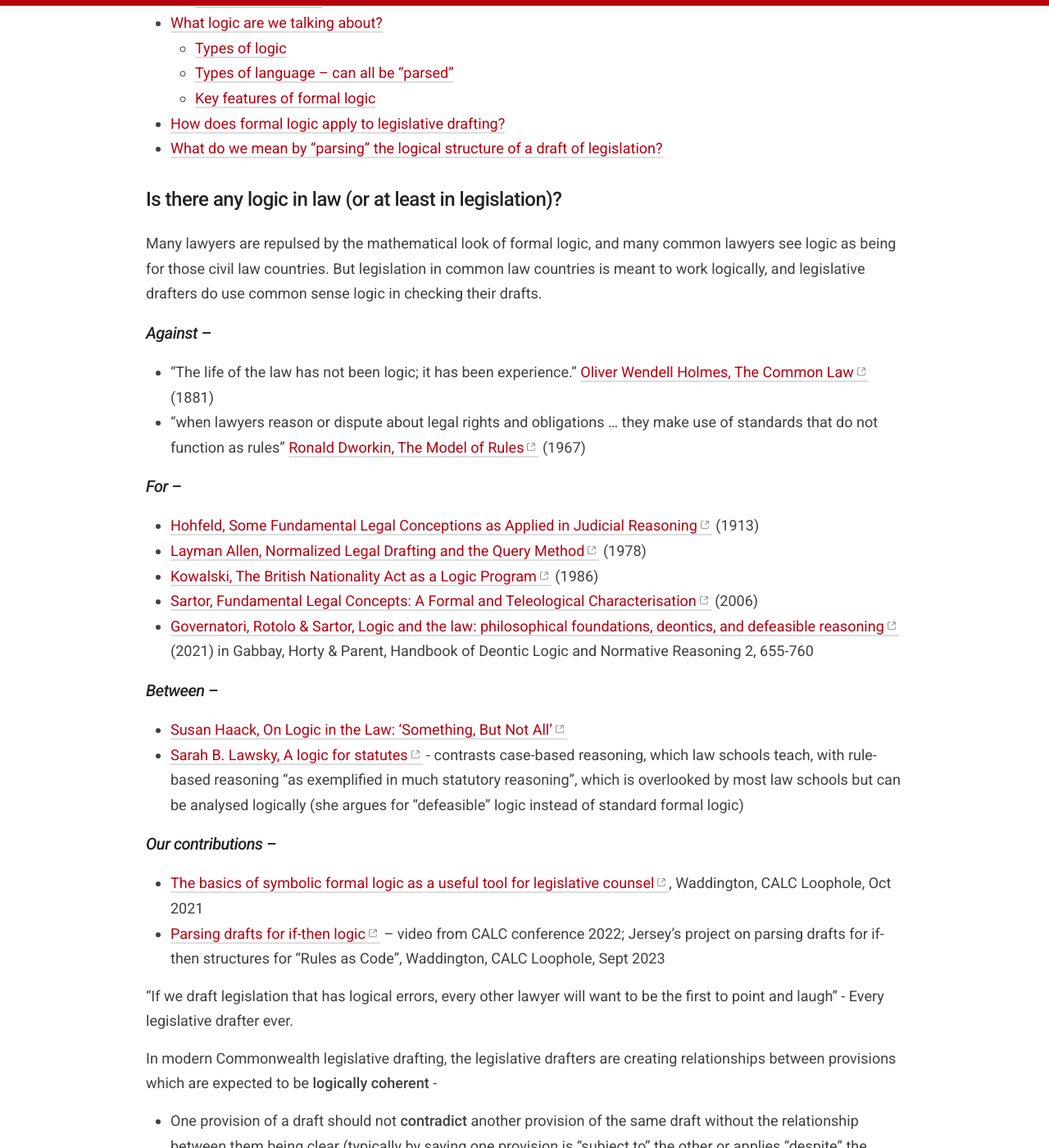
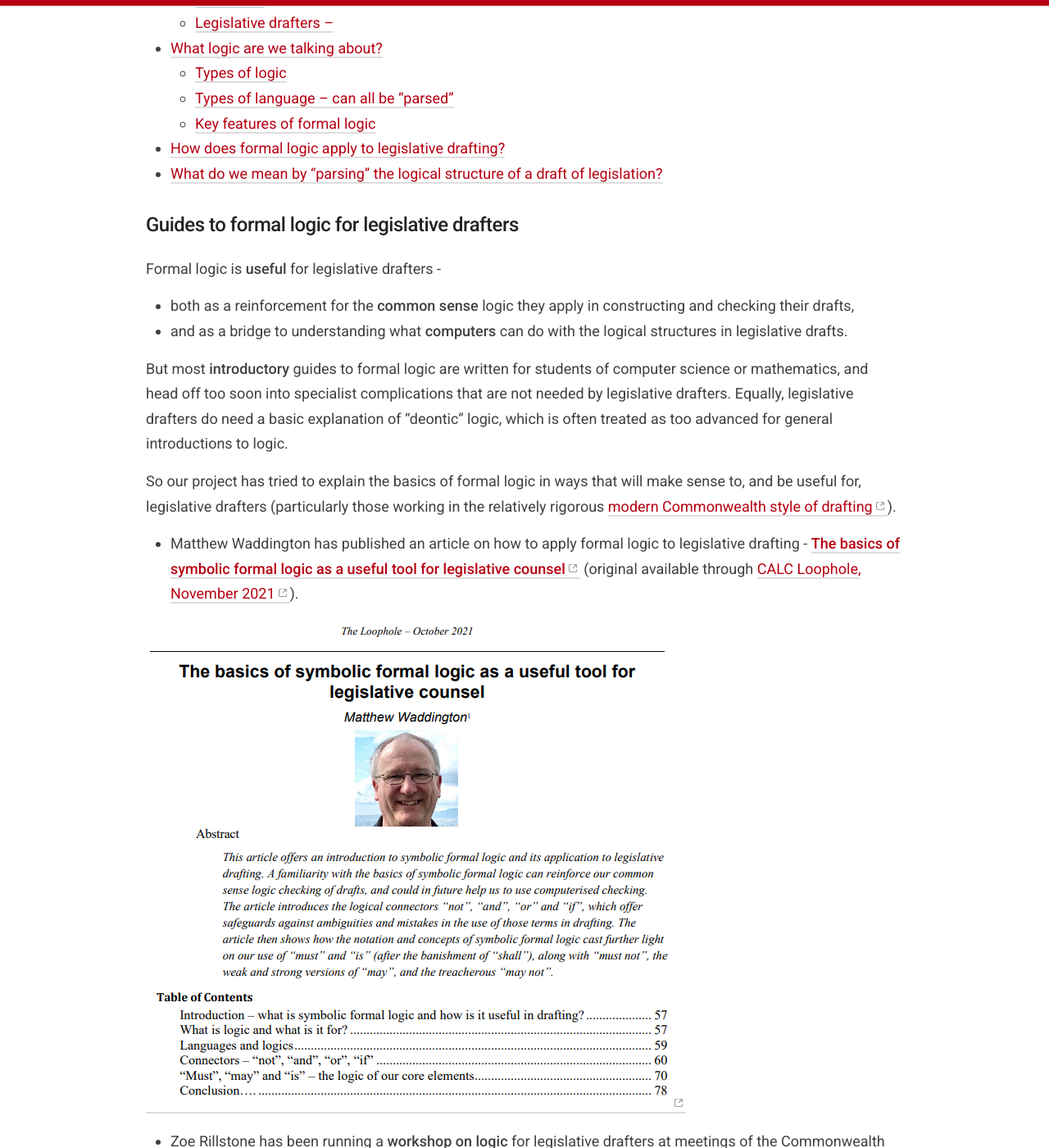
Before and after one commit to crlp-jerseyldo/crlp-jerseyldo.github.io, a Jekyll site: the page built from _pages/logic.md, in a window 1280 px wide and 1400 px high, scrolled down 379 px. Shown: the whole window at 82% size. Built offline with Jekyll 4.4.1, drawn with Linux system fonts in a browser that asks for light colours; some of the changed text lies outside the part shown.

Commit message:
Update logic.md
Re-arranged, expanded and added images

```diff
--- a/_pages/logic.md
+++ b/_pages/logic.md
@@ -9,8 +9,29 @@ parent_url: /work/
 * TOC
 {:toc}
 
+## Guides to formal logic for legislative drafters
+Formal logic is **useful** for legislative drafters -
+* both as a reinforcement for the **common sense** logic they apply in constructing and checking their drafts,
+* and as a bridge to understanding what **computers** can do with the logical structures in legislative drafts.
+
+But most **introductory** guides to formal logic are written for students of computer science or mathematics, and head off too soon into specialist complications that are not needed by legislative drafters. Equally, legislative drafters do need a basic explanation of "deontic" logic, which is often treated as too advanced for general introductions to logic.
+
+So our project has tried to explain the basics of formal logic in ways that will make sense to, and be useful for, legislative drafters (particularly those working in the relatively rigorous [modern Commonwealth style of drafting](https://www.thecommonwealth-ilibrary.org/index.php/comsec/catalog/book/873){:target="_blank"}).
+
+* Matthew Waddington has published an article on how to apply formal logic to legislative drafting - [**The basics of symbolic formal logic as a useful tool for legislative counsel**](https://osf.io/tpra2){:target="_blank"} (original available through [CALC Loophole, November 2021](https://www.calc.ngo/publications/loopholes){:target="_blank"}).
+
+[![Screenshot of Logic article in Loophole](/images/Logic-Loophole.png)](https://osf.io/tpra2){:target="_blank"}
+
+* Zoe Rillstone has been running a **workshop on logic** for legislative drafters at meetings of the Commonwealth Association of Legislative Drafters in the various regions and globally. See her [**workshop slides**](https://osf.io/tks85){:target="_blank"}, her ["logic cheat sheet"](https://osf.io/rsbnj){:target="_blank"} and her ["truth tables"](https://osf.io/pg89x){:target="_blank"}.
+
+[![Screenshot of Logic presentation](/images/Logic-ZoePresentation.png)](https://osf.io/tks85){:target="_blank"}
+
+We have gathered these and our other materials in the [**Logic folder** in our "Parsing exercises" documents on OSF](https://osf.io/qg4pb/files/osfstorage){:target="_blank"}.
+
+[![Screenshot of OSF Parsing exercises with Logic folder](/images/Logic-folderOSF.png)](https://osf.io/qg4pb/files/osfstorage){:target="_blank"}
+
 ## Is there any logic in law (or at least in legislation)?
-Many lawyers are repulsed by the mathematical look of formal logic, and many common lawyers see logic as being for those civil law countries. But legislation in common law countries is meant to work logically, and legislative drafters do use common sense logic in checking their drafts.
+Many lawyers are repulsed by the mathematical look of formal logic, and many common lawyers see logic as being a concern of civil law countries. But legislation in common law countries is meant to work logically, and legislative drafters do use common sense logic in checking our drafts.
 
 ### Against –
 * “The life of the law has not been logic; it has been experience.” [Oliver Wendell Holmes, The Common Law](https://www.gutenberg.org/files/2449/2449-h/2449-h.htm){:target="_blank"} (1881)
@@ -27,9 +48,7 @@ Many lawyers are repulsed by the mathematical look of formal logic, and many com
 * [Susan Haack, On Logic in the Law: 'Something, But Not All'](https://papers.ssrn.com/sol3/papers.cfm?abstract_id=3287317){:target="_blank"}
 * [Sarah B. Lawsky, A logic for statutes](https://scholarship.law.ufl.edu/ftr/vol21/iss1/2/){:target="_blank"} - contrasts case-based reasoning, which law schools teach, with rule-based reasoning "as exemplified in much statutory reasoning", which is overlooked by most law schools but can be analysed logically (she argues for "defeasible" logic instead of standard formal logic)
 
-### Our contributions –
-* [The basics of symbolic formal logic as a useful tool for legislative counsel](https://www.calc.ngo/publications/loopholes){:target="_blank"}, Waddington, CALC Loophole, Oct 2021
-* [Parsing drafts for if-then logic](https://www.youtube.com/watch?v=0PIC4UcetsI&list=PLxI6pLSZVXTp3BA9IBK-Q_yZukyImMcnq&index=2){:target="_blank"} – video from CALC conference 2022; Jersey’s project on parsing drafts for if-then structures for “Rules as Code”, Waddington, CALC Loophole, Sept 2023
+### Legislative drafters –
 
 “If we draft legislation that has logical errors, every other lawyer will want to be the first to point and laugh” - Every legislative drafter ever.
 
@@ -62,10 +81,6 @@ There are several aspects to logic as it relates to legislative drafting and leg
 ## How does formal logic apply to legislative drafting?
 We are looking at formal logic, particularly propositional logic using "if", "and", "or" and "not". It is just a more sophisticated form of the **common sense logic** that legislative drafters **already** use to write their own drafts and to check drafts written by other drafters.
 
-Zoe Rillstone has been running a **workshop on logic** for legislative drafters at meetings of the Commonwealth Association of Legislative Drafters in the various regions and globally. See the slides and handouts in the [logic](https://osf.io/qg4pb/){:target="_blank"} folder in our "parsing exercises" stream on OSF.
-
-For more detail on applying formal logic to legislative drafting, see **The basics of symbolic formal logic as a useful tool for legislative counsel** in [CALC Loophole, November 2021](https://www.calc.ngo/publications/loopholes){:target="_blank"} (or the copy in the logic folder on OSF).
-
 The key is that most legislative provisions apply a **legal effect** if certain **conditions** are met (but those conditions might be cumulative or alternative, and some of them might be expressed negatively).
 * This has a logical **if-then** structure, with and-or-not structures in the conditions.
 * The **human** reader of the legislation often finds these structures **confusing**, particularly when we have to provide exceptions to exceptions and generally cater for the complexity of human activity.
@@ -93,4 +108,11 @@ The logic is more complex when we add lists joined by "and" or "or" and when we
 
 The purpose in each case is to capture the point that the person responding to the emergency needs to be a police officer if they are going to drive without a seatbelt.
 
+For more on how we parse the logical structure in legislative provisions, see -
+* [Parsing drafts for if-then logic](https://www.youtube.com/watch?v=0PIC4UcetsI&list=PLxI6pLSZVXTp3BA9IBK-Q_yZukyImMcnq&index=2){:target="_blank"} – video from CALC conference 2022;
+* [Jersey’s project on parsing drafts for if-then structures for “Rules as Code”](https://www.calc.ngo/publications/loopholes){:target="_blank"}, Waddington, CALC Loophole, Sept 2023
+* our [paper](https://osf.io/mt78r){:target="_blank"} on ways to parse **s1 British Nationality Act 1981** (the provision that kicked off computational law with the foundational [paper](https://www.doc.ic.ac.uk/~rak/papers/British%20Nationality%20Act.pdf){:target="_blank"} by Kowalski and others applying Prolog to it back in 1986)
+
+[![Logical formalisation of s1 British Nationality Act](/images/Logic-BNAs1.png)](https://osf.io/mt78r){:target="_blank"}
+
 **This page is a work in progress.** We plan to add explanations of propositional logic, and why we are using if-then rather than going into deontic logic or defeasible logic. You can find the documents we produce on OSF: <https://osf.io/bkjqx/>{:target="_blank"}.
```
